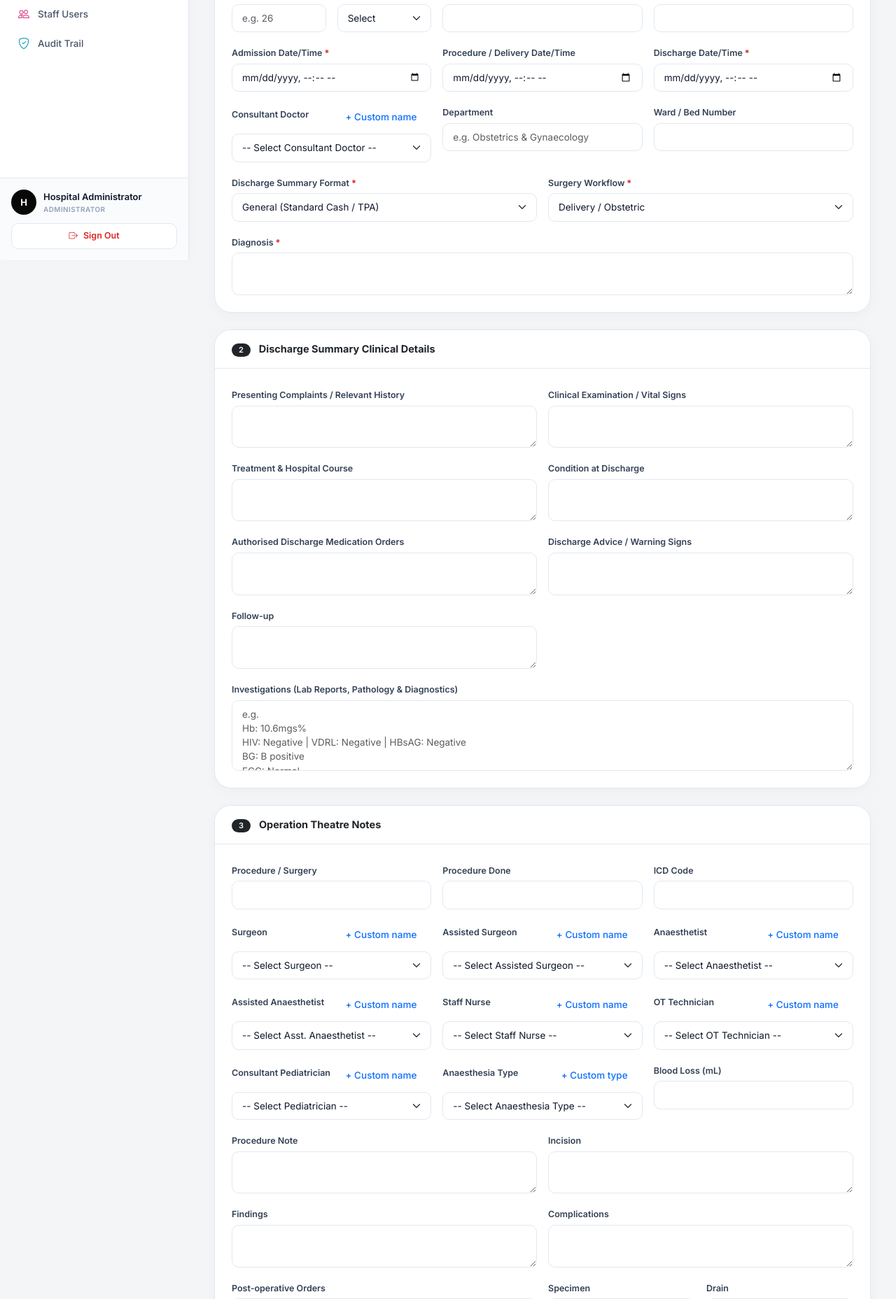
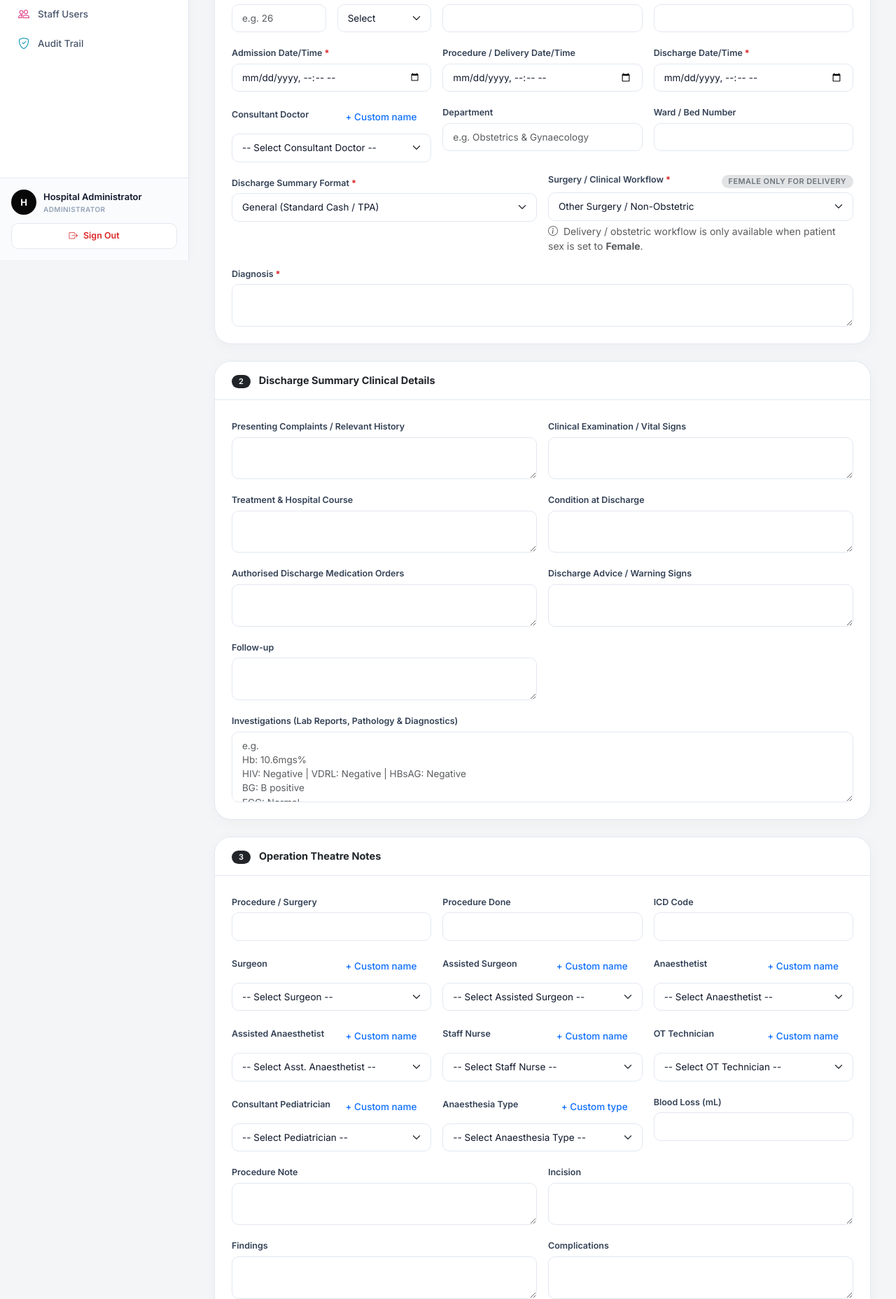
Before and after one commit to pushpaasabari/Guru_Hospital_Laravel_Blade_Design, a Laravel app: page /admissions/create in a window 1280 px wide. Shown: the part 428-2285 px from the top of the page at 70% size. Run offline with Laravel 12, Linux system fonts and the light colour scheme; a user stored in the database is signed in; data comes from the database, SQL or seed files in the repository; style sheets or scripts are compiled from the project's sources; some libraries are stand-ins or nearby versions.

Commit message:
feat(admissions): enable delivery obstetric surgery workflow only for female patients

```diff
--- a/resources/js/Pages/Admissions/Create.tsx
+++ b/resources/js/Pages/Admissions/Create.tsx
@@ -35,7 +35,7 @@ export default function AdmissionsCreate({ clinicalStaff = [], anesthesiaTypes =
     department: '',
     ward_room_no: '',
     format: 'general',
-    surgery_type: 'delivery',
+    surgery_type: 'other',
     diagnosis: '',
     clinical_history: '',
     examination: '',
@@ -79,6 +79,27 @@ export default function AdmissionsCreate({ clinicalStaff = [], anesthesiaTypes =
       },
     ] as NewbornInput[],
   });
+
+  const isFemale = data.sex?.toLowerCase() === 'female';
+
+  const handleSexChange = (newSex: string) => {
+    const isNewFemale = newSex?.toLowerCase() === 'female';
+    if (!isNewFemale && data.surgery_type === 'delivery') {
+      setData((prev) => ({
+        ...prev,
+        sex: newSex,
+        surgery_type: 'other',
+      }));
+    } else if (isNewFemale && !data.sex && data.surgery_type === 'other') {
+      setData((prev) => ({
+        ...prev,
+        sex: newSex,
+        surgery_type: 'delivery',
+      }));
+    } else {
+      setData('sex', newSex);
+    }
+  };
 
   const addBaby = () => {
     setData('newborns', [
@@ -185,7 +206,7 @@ export default function AdmissionsCreate({ clinicalStaff = [], anesthesiaTypes =
               </div>
               <div className="col-md-2">
                 <label className="form-label">Sex</label>
-                <select className="form-select" value={data.sex} onChange={(e) => setData('sex', e.target.value)}>
+                <select className="form-select" value={data.sex} onChange={(e) => handleSexChange(e.target.value)}>
                   <option value="">Select</option>
                   <option value="Female">Female</option>
                   <option value="Male">Male</option>
@@ -294,17 +315,36 @@ export default function AdmissionsCreate({ clinicalStaff = [], anesthesiaTypes =
                 </select>
               </div>
               <div className="col-md-6">
-                <label className="form-label required">Surgery Workflow</label>
+                <div className="d-flex justify-content-between align-items-center mb-1">
+                  <label className="form-label required mb-0" htmlFor="surgeryType">Surgery / Clinical Workflow</label>
+                  {!isFemale && (
+                    <span className="badge bg-secondary-subtle text-secondary" style={{ fontSize: '0.72rem' }}>
+                      Female only for Delivery
+                    </span>
+                  )}
+                </div>
                 <select
                   id="surgeryType"
-                  className="form-select"
+                  className={`form-select ${errors.surgery_type ? 'is-invalid' : ''}`}
                   value={data.surgery_type}
                   onChange={(e) => setData('surgery_type', e.target.value)}
                   required
                 >
-                  <option value="delivery">Delivery / Obstetric</option>
-                  <option value="other">Other Surgery</option>
+                  <option value="delivery" disabled={!isFemale}>
+                    Delivery / Obstetric {!isFemale ? '— (Female patients only)' : ''}
+                  </option>
+                  <option value="other">Other Surgery / Non-Obstetric</option>
                 </select>
+                {!isFemale ? (
+                  <div className="form-text text-muted small">
+                    <i className="bi bi-info-circle me-1"></i> Delivery / obstetric workflow is only available when patient sex is set to <strong>Female</strong>.
+                  </div>
+                ) : (
+                  <div className="form-text text-muted small">
+                    Select <strong>Delivery / Obstetric</strong> for maternal delivery &amp; birth details, or <strong>Other Surgery</strong> for general operations.
+                  </div>
+                )}
+                {errors.surgery_type && <div className="invalid-feedback">{errors.surgery_type}</div>}
               </div>
 
               <div className="col-12">
--- a/resources/js/Pages/Admissions/Edit.tsx
+++ b/resources/js/Pages/Admissions/Edit.tsx
@@ -146,6 +146,21 @@ export default function AdmissionsEdit({ admission, clinicalStaff = [], anesthes
         ],
   });
 
+  const isFemale = data.sex?.toLowerCase() === 'female';
+
+  const handleSexChange = (newSex: string) => {
+    const isNewFemale = newSex?.toLowerCase() === 'female';
+    if (!isNewFemale && data.surgery_type === 'delivery') {
+      setData((prev) => ({
+        ...prev,
+        sex: newSex,
+        surgery_type: 'other',
+      }));
+    } else {
+      setData('sex', newSex);
+    }
+  };
+
   const addBaby = () => {
     setData('newborns', [
       ...data.newborns,
@@ -260,7 +275,7 @@ export default function AdmissionsEdit({ admission, clinicalStaff = [], anesthes
               </div>
               <div className="col-md-2">
                 <label className="form-label">Sex</label>
-                <select className="form-select" value={data.sex} onChange={(e) => setData('sex', e.target.value)}>
+                <select className="form-select" value={data.sex} onChange={(e) => handleSexChange(e.target.value)}>
                   <option value="">Select</option>
                   <option value="Female">Female</option>
                   <option value="Male">Male</option>
@@ -368,16 +383,36 @@ export default function AdmissionsEdit({ admission, clinicalStaff = [], anesthes
                 </select>
               </div>
               <div className="col-md-6">
-                <label className="form-label required">Surgery Workflow</label>
+                <div className="d-flex justify-content-between align-items-center mb-1">
+                  <label className="form-label required mb-0">Surgery / Clinical Workflow</label>
+                  {!isFemale && (
+                    <span className="badge bg-secondary-subtle text-secondary" style={{ fontSize: '0.72rem' }}>
+                      Female only for Delivery
+                    </span>
+                  )}
+                </div>
                 <select
-                  className="form-select"
+                  id="surgeryType"
+                  className={`form-select ${errors.surgery_type ? 'is-invalid' : ''}`}
                   value={data.surgery_type}
                   onChange={(e) => setData('surgery_type', e.target.value)}
                   required
                 >
-                  <option value="delivery">Delivery / Obstetric</option>
-                  <option value="other">Other Surgery</option>
+                  <option value="delivery" disabled={!isFemale}>
+                    Delivery / Obstetric {!isFemale ? '— (Female patients only)' : ''}
+                  </option>
+                  <option value="other">Other Surgery / Non-Obstetric</option>
                 </select>
+                {!isFemale ? (
+                  <div className="form-text text-muted small">
+                    <i className="bi bi-info-circle me-1"></i> Delivery / obstetric workflow is only available when patient sex is set to <strong>Female</strong>.
+                  </div>
+                ) : (
+                  <div className="form-text text-muted small">
+                    Select <strong>Delivery / Obstetric</strong> for maternal delivery &amp; birth details, or <strong>Other Surgery</strong> for general operations.
+                  </div>
+                )}
+                {errors.surgery_type && <div className="invalid-feedback">{errors.surgery_type}</div>}
               </div>
 
               <div className="col-12">
```
Also changed, not shown: app/Http/Requests/StoreAdmissionRequest.php (+15 -0 lines), app/Http/Requests/UpdateAdmissionRequest.php (+15 -0 lines), resources/views/admissions/create.blade.php (+29 -4 lines), resources/views/admissions/edit.blade.php (+30 -6 lines), tests/Feature/AdmissionWorkflowTest.php (+42 -0 lines), app/Http/Controllers/AnesthesiaTypeController.php (line endings or trailing spaces), app/Models/AnesthesiaType.php (line endings or trailing spaces), database/migrations/2026_10_30_165000_create_anesthesia_types_table.php, database/seeders/AnesthesiaTypeSeeder.php (line endings or trailing spaces), resources/js/Components/AnesthesiaSelect.tsx (line endings or trailing spaces), resources/js/Pages/AnesthesiaTypes/Index.tsx (line endings or trailing spaces), tests/Feature/AnesthesiaTypesManagementTest.php (line endings or trailing spaces).
